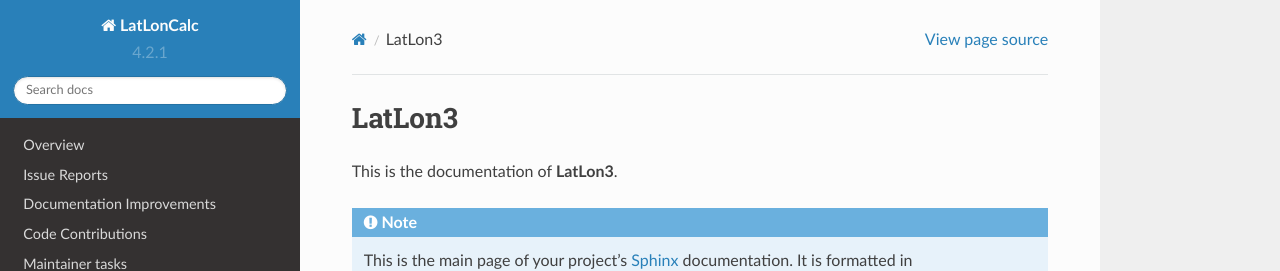
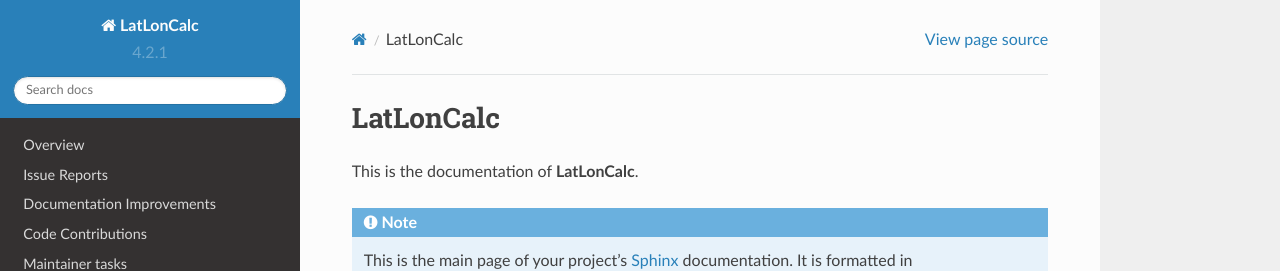
Before and after one commit to eelcovv/LatLonCalc, a Sphinx documentation site: the page built from docs/index.rst, in a window 1280 px wide and 900 px high. Shown: the top 271 px of the window. Built offline with Sphinx 7.4.7 and the Read the Docs theme 2.0.0, drawn with Linux system fonts in a browser that asks for light colours.

Commit message:
last reference corrected

```diff
--- a/docs/index.rst
+++ b/docs/index.rst
@@ -1,8 +1,8 @@
 =======
-LatLon3
+LatLonCalc
 =======
 
-This is the documentation of **LatLon3**.
+This is the documentation of **LatLonCalc**.
 
 .. note::
 
```
